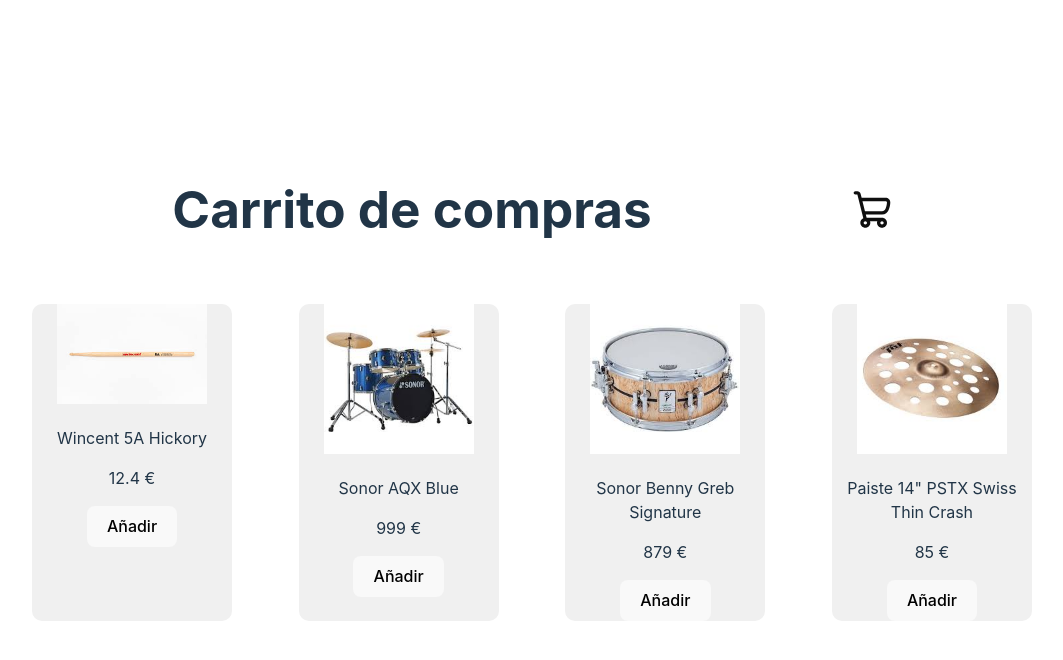
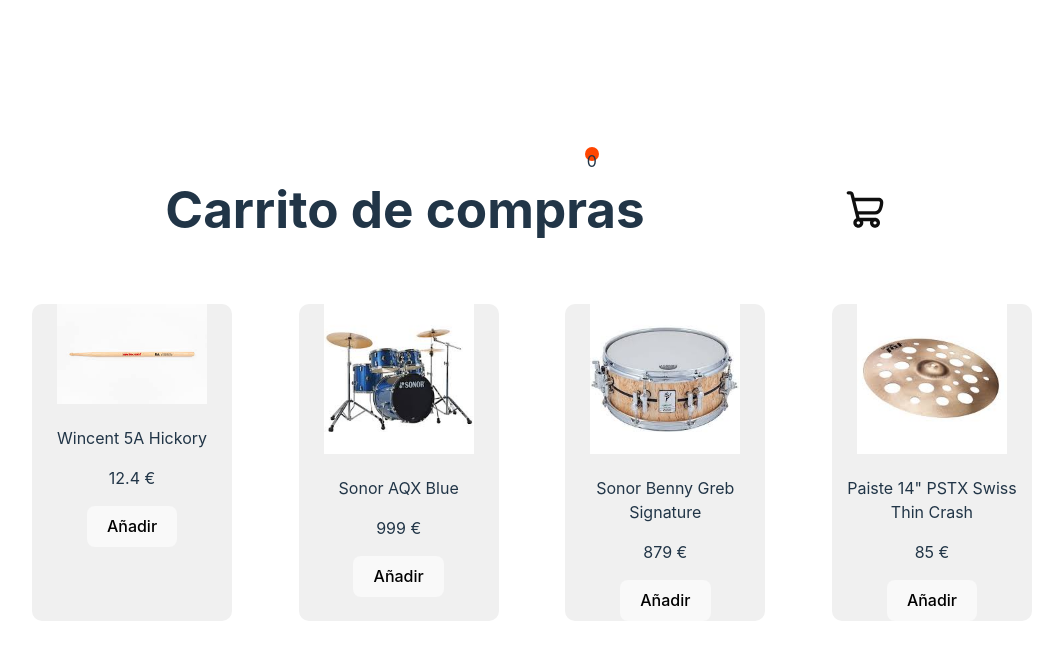
Before and after one commit to JuananA1000/Estado-Global, a React (Vite) app in the folder CarritoRedux/: page / in a window 1280 px wide. Shown: the top 660 px of the page, without its empty margins (108-1171 px from the left). Built offline with nearby package versions, Linux system fonts and the light colour scheme.

Commit message:
Mostrar cantidad

```diff
--- a/CarritoRedux/src/App.jsx
+++ b/CarritoRedux/src/App.jsx
@@ -5,12 +5,15 @@
 import carritoIcon from './img/carrito.svg';
 import garbageIcon from './img/garbage.svg';
 
+import Cantidad from './components/Cantidad.jsx';
+
 import { addInstrumento, eliminarInstrumento } from './redux/carritoSlice.js';
 
 import './App.css';
 
 function App() {
   const [mostrarCarrito, setMostrarCarrito] = useState(false);
+  const [mostrarCantidad, setMostrarCantidad] = useState(0);
   const dispatch = useDispatch();
   const carrito = useSelector((state) => state.carrito);
 
@@ -27,6 +30,7 @@
           width={40}
           id='carrito-icon'
         />
+        <Cantidad>{mostrarCantidad}</Cantidad>
         <div className='carrito'>
           {mostrarCarrito ? (
             <ul>
@@ -37,7 +41,10 @@
                   <span>{item.precio} €</span>
                   <img
                     src={garbageIcon}
-                    onClick={() => dispatch(eliminarInstrumento(item.nombre))}
+                    onClick={() => {
+                      dispatch(eliminarInstrumento(item.nombre));
+                      setMostrarCantidad(mostrarCantidad - 1);
+                    }}
                     alt='papelera'
                     width={25}
                   />
@@ -56,7 +63,13 @@
             <img src={instrumento.img} alt={instrumento.nombre} width={150} />
             <p>{instrumento.nombre}</p>
             <p>{instrumento.precio} €</p>
-            <button onClick={() => dispatch(addInstrumento(instrumento))}>Añadir</button>
+            <button
+              onClick={() => {
+                dispatch(addInstrumento(instrumento));
+                setMostrarCantidad(mostrarCantidad + 1);
+              }}>
+              Añadir
+            </button>
           </div>
         ))}
       </div>
--- /dev/null
+++ b/CarritoRedux/src/components/Cantidad.css
@@ -0,0 +1,9 @@
+#cantidad {
+  width: 10px;
+  height: 10px;
+  right: 300px;
+  position: relative;
+  background-color: orangered;
+  padding: 2px;
+  border-radius: 20px;
+}
--- /dev/null
+++ b/CarritoRedux/src/components/Cantidad.jsx
@@ -0,0 +1,5 @@
+import './Cantidad.css';
+
+export default function Cantidad({ children }) {
+  return <div id='cantidad'>{children}</div>;
+}
```
